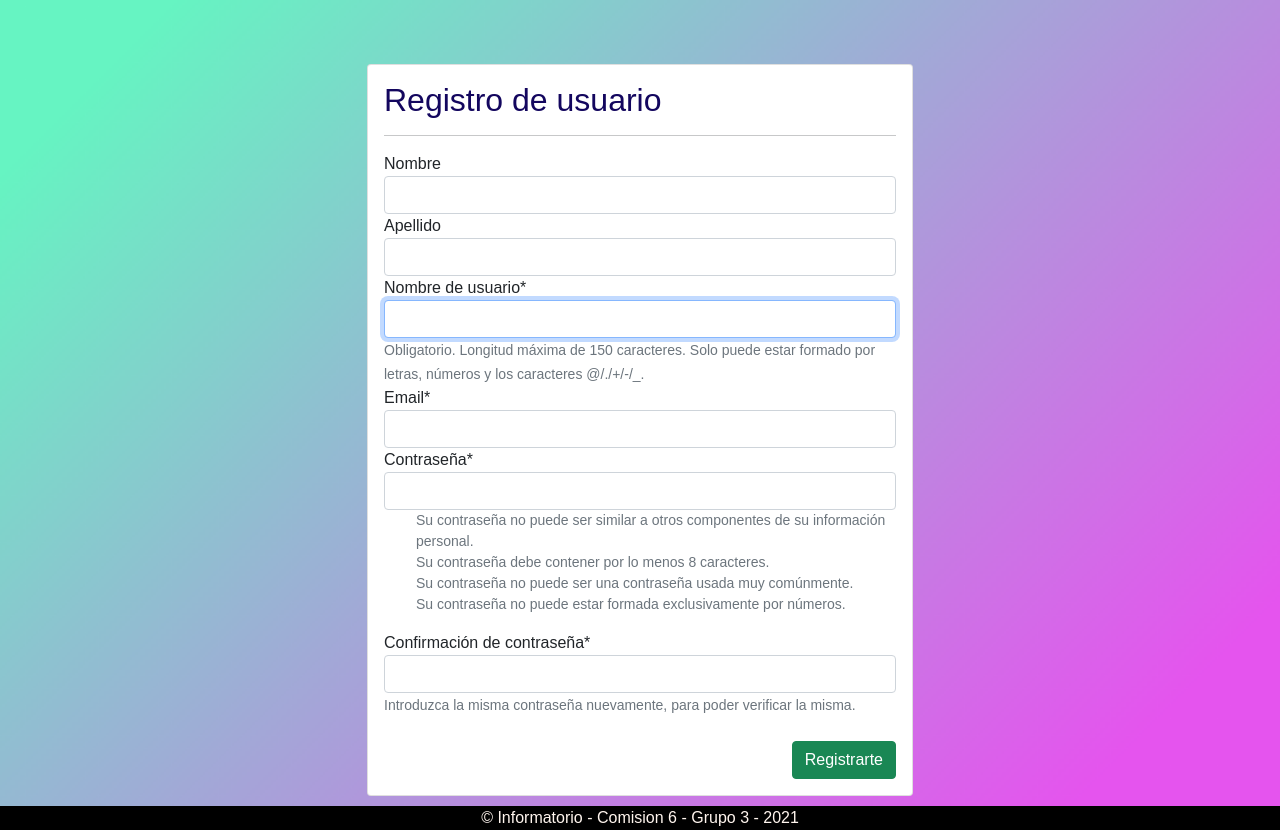
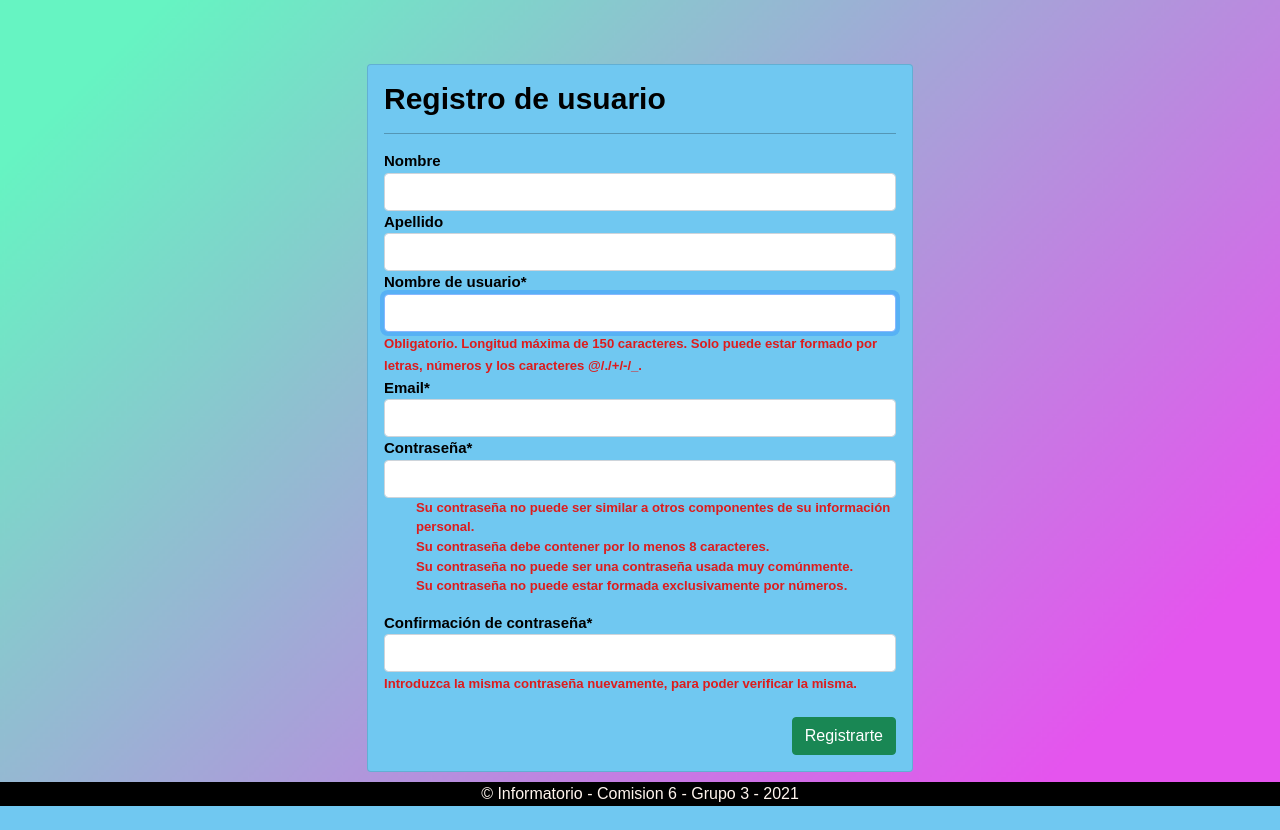
Before and after one commit to MadeleinGallardo/Informatorio-Quiz, a Django app: page /registro/ in a window 1280 px wide. Shown: the part 109-939 px from the top of the page. After the commit the page ends 915 px from the top, so only its background shows below. Run offline with Django 3.2, Linux system fonts and the light colour scheme; some libraries are stand-ins or nearby versions; some web fonts are replaced.

Commit message:
Cambio de color a formularios login y registro

```diff
--- a/static/css/style.css
+++ b/static/css/style.css
@@ -171,6 +171,7 @@ color: rgb(19, 6, 94);
 .portada{
 font-family: 'Teko', sans-serif;
 font-size: 50px;
+font-weight: bold;
 }
 
 .portada-lista{
@@ -304,6 +305,25 @@ display: none;
   font-family:'Bebas Neue', cursive;
 }
 
+.login{
+  background-color: rgb(112, 200, 241);
+  color: rgb(0, 0, 0);
+  font-size: 15px;
+  font-weight: bold;
+}
+
+.font-login{
+  font-size: 30px;
+  font-weight: bold;
+  color: rgb(0, 0, 0);
+}
+
+
+.text-muted{
+  color: rgb(221, 28, 28) !important;
+}
+
+
 .a-juego{
   color: #198615;
 }
@@ -336,7 +356,7 @@ display: none;
 .efectos{
   margin-left: 15%;
   width: 900px;
-  height: 900px;
+  height: auto;
 }
 
 .efectos1{
--- a/templates/quiz/juego.html
+++ b/templates/quiz/juego.html
@@ -17,7 +17,7 @@
 
         <div id="pre-juego">
             <p id="parrafo-juego">El juego comienza en  <span id="contador2"> </span> segundos</p>
-            <button id="omitir-boton" class = 'btn btn-success omitir-jugar' onclick="omitir_temp()">Omitir y jugar </button>
+            <button id="omitir-boton" class = 'btn btn-primary omitir-jugar' onclick="omitir_temp()">Omitir y jugar </button>
             <div>
                 <h2 class="titulo-reglas animate__bounceIn">Como se juega:</h2>
                 <h3 class="reglas animate__bounceIn">
--- a/templates/registration/login.html
+++ b/templates/registration/login.html
@@ -13,8 +13,8 @@
         <div class="row">
             <div class="col-12 col-md-6 offset-md-3">
                 <div class="card">
-                    <div class="card-body">
-                        <h2>Ingresa tus datos</h2>
+                    <div class="card-body login">
+                        <h2 class="font-login">Ingresa tus datos</h2>
                         <hr>
                         <form action="" method = "post">
                             {% csrf_token %}
--- a/templates/registration/registro.html
+++ b/templates/registration/registro.html
@@ -13,9 +13,9 @@
 
         <div class="row">
             <div class="col-12 col-md-6 offset-md-3">
-                <div class="card">
+                <div class="card login">
                     <div class="card-body">
-                        <h2>Registro de usuario</h2>
+                        <h2 class="font-login">Registro de usuario</h2>
                         <hr>
                         <form action="" method = "post">
                             {% csrf_token %}
```
